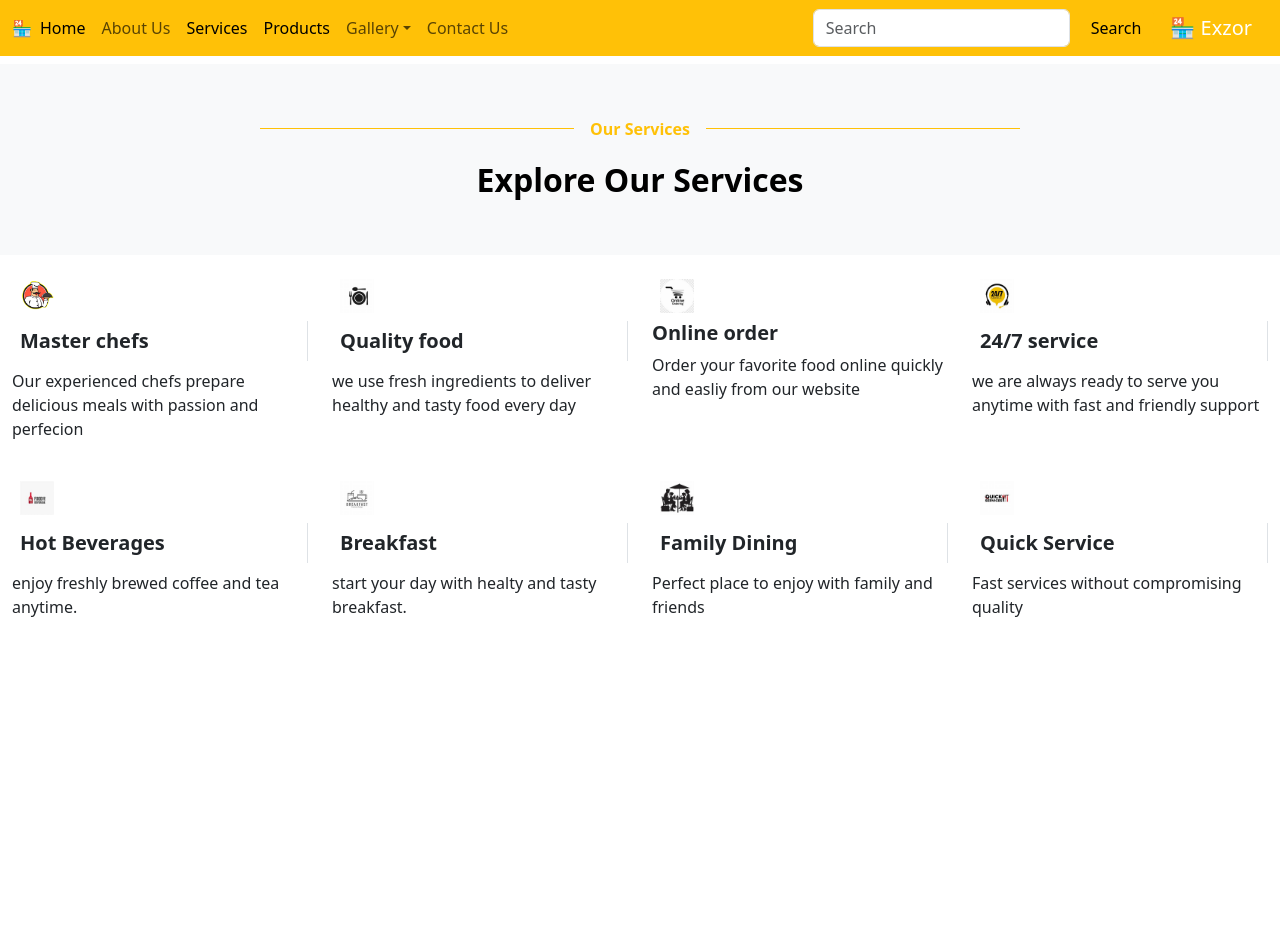
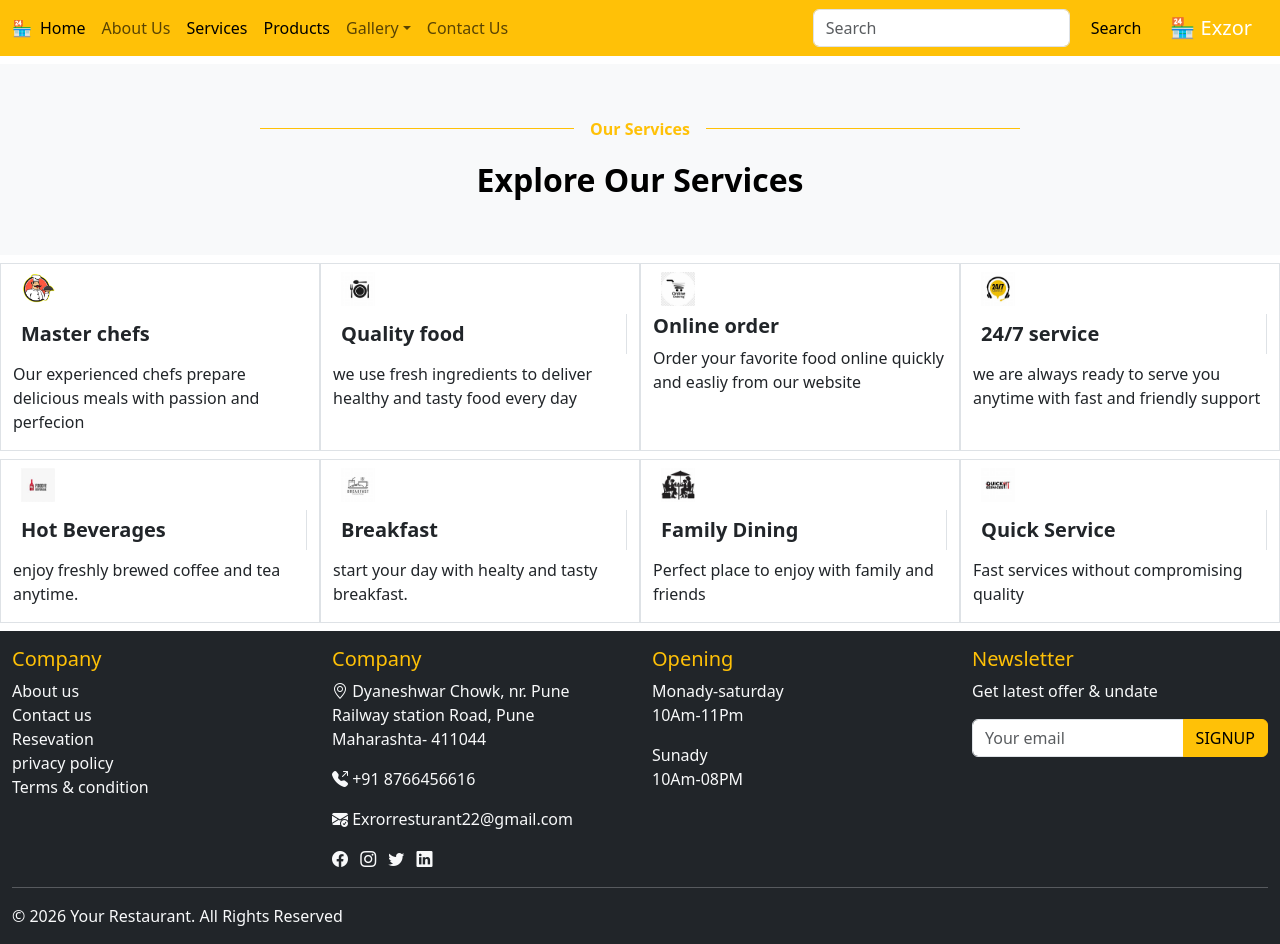
Before and after one commit to rajbagade18/Web-developement-project, a plain HTML site: page services.html in a window 1280 px wide. Before the commit the page ends 800 px from the top, so only its background shows below. Drawn offline with nearby package versions, Linux system fonts and the light colour scheme.

Commit message:
footer add

```diff
--- a/services.html
+++ b/services.html
@@ -6,6 +6,7 @@
     <meta name="viewport" content="width=device-width, initial-scale=1.0">
     <title>Services-page</title>
     <link href="https://cdn.jsdelivr.net/npm/bootstrap@5.3.8/dist/css/bootstrap.min.css" rel="stylesheet">
+    <link rel="stylesheet" href="https://cdn.jsdelivr.net/npm/bootstrap-icons@1.13.1/font/bootstrap-icons.min.css">
 </head>
 
 <body>
@@ -75,26 +76,26 @@
         <!-- section END -->
 
         <!-- second section -->
-        <section class="mt-3 ">
+        <section class="mt-2">
             <div class="container-fluid">
 
                 <div class="row">
-                    <div class="col-md-3">
+                    <div class="col-md-3 border">
                         <img class="p-2 " src="images/masterchef.jpg" alt="masterchef.jpg" height="50" width="50">
-                        <h5 class="text-dark fw-bold p-2 border-end">Master chefs</h5>
+                        <h5 class="text-dark fw-bold p-2">Master chefs</h5>
                         <P>Our experienced chefs prepare delicious meals with passion and perfecion</P>
                     </div>
-                    <div class="col-md-3">
+                    <div class="col-md-3 border">
                         <img class="p-2 " src="images/food.jpg" alt="food.jpg" height="50" width="50">
                         <h5 class="text-dark fw-bold p-2 border-end">Quality food</h5>
                         <p>we use fresh ingredients to deliver healthy and tasty food every day</p>
                     </div>
-                    <div class="col-md-3">
+                    <div class="col-md-3 border">
                         <img class="p-2" src="images/onlinelogo.jpg" alt="onlinelogo.jpg" height="50" width="50">
                         <h5 class="text-dark fw-bold p-2border-end"> Online order</h5>
                         <p>Order your favorite food online quickly and easliy from our website</p>
                     </div>
-                    <div class="col-md-3">
+                    <div class="col-md-3 border">
                         <img class="p-2" src="images/services.jpg" alt="services.jpg" height="50" width="50">
                         <h5 class="text-dark fw-bold p-2 border-end"> 24/7 service</h5>
                         <p>we are always ready to serve you anytime with fast and friendly support</p>
@@ -105,35 +106,91 @@
         <!-- section end -->
 
         <!-- section 3 -->
-        <section class= "mt-3 ">
+        <section class="mt-2 ">
             <div class="container-fluid">
                 <div class="row">
-                    <div class="col-md-3">
+                    <div class="col-md-3 border">
                         <img class="p-2" src="images/bevergres.jpg" alt="bevergres.jpg" height="50" width="50">
                         <h5 class="text-dark fw-bold p-2 border-end">Hot Beverages</h5>
                         <P>enjoy freshly brewed coffee and tea anytime.</P>
                     </div>
-                    <div class="col-md-3">
+                    <div class="col-md-3 border">
                         <img class="p-2" src="images/breakfast2.jpg" alt="breakfast2.jpg" height="50" width="50">
                         <h5 class="text-dark fw-bold p-2 border-end">Breakfast</h5>
                         <p>start your day with healty and tasty breakfast.</p>
                     </div>
-                    <div class="col-md-3">
-                        <img class="p-2"  src="images/dining.jpg" alt="dining.jpg" height="50" width="50">
+                    <div class="col-md-3 border">
+                        <img class="p-2" src="images/dining.jpg" alt="dining.jpg" height="50" width="50">
                         <h5 class="text-dark fw-bold p-2 border-end"> Family Dining</h5>
                         <p>Perfect place to enjoy with family and friends</p>
                     </div>
-                    <div class="col-md-3">
-                        <img class="p-2"  src="images/qservices.jpg" alt="qservices.jpg" height="50" width="50">
+                    <div class="col-md-3 border">
+                        <img class="p-2" src="images/qservices.jpg" alt="qservices.jpg" height="50" width="50">
                         <h5 class="text-dark fw-bold p-2 border-end"> Quick Service</h5>
                         <p>Fast services without compromising quality</p>
                     </div>
                 </div>
             </div>
         </section>
+        <!-- section end -->
 
+        <!-- footer start -->
+        <footer class="bg-dark text-light pt-3 pb-3 mt-2">
+            <div class="container-fluid">
+                <div class="row">
+                    <div class="col-md-3">
+                        <h5 class="text-warning">Company</h5>
+                        <ul class="list-unstyled">
+                            <li>
+                                <a href="#" class="text-light text-decoration-none">About us </a>
+                            </li>
+                            <li>
+                                <a href="#" class="text-light text-decoration-none">Contact us </a>
+                            </li>
+                            <li> Resevation </li>
+                            <li> privacy policy</li>
+                            <li>Terms & condition</li>
+                        </ul>
+                    </div>
 
+                    <div class="col-md-3">
+                        <h5 class="text-warning">Company</h5>
+                        <P> <i class="bi bi-geo-alt"></i>
+                            Dyaneshwar Chowk, nr. Pune Railway station Road, Pune Maharashta- 411044
+                        </P>
+                        <p> <i class="bi bi-telephone-outbound-fill"></i>
+                            +91 8766456616</p>
+                        <p> <i class="bi bi-envelope-check-fill"> </i>
+                            Exrorresturant22@gmail.com</p>
+                        <div>
+                            <i class="bi bi-facebook me-2"></i>
+                            <i class="bi bi-instagram me-2"></i>
+                            <i class="bi bi-twitter me-2"></i>
+                            <i class="bi bi-linkedin me-2"></i>
+                        </div>
+                    </div>
+                    <div class="col-md-3">
+                        <h5 class="text-warning">Opening</h5>
+                        <P>Monady-saturday<br>10Am-11Pm</P>
+                        <P>Sunady <br>10Am-08PM</P>
+                    </div>
+                    <div class="col-md-3">
+                        <h5 class="text-warning">Newsletter</h5>
+                        <p>Get latest offer & undate</p>
+                        <div class="input-group">
+                            <input type="email" class="form-control" placeholder="Your email">
+                            <button class="btn btn-warning">SIGNUP</button>
+                        </div>
+                    </div>
+                </div>
 
+                <hr class="bg-light">
+                <!-- Bottom  -->
+                <div class="d-flex justify-content-between">
+                    <p class="mb-0">© 2026 Your Restaurant. All Rights Reserved</p>
+                </div>
+            </div>
+        </footer>
 
     </main>
 
```
